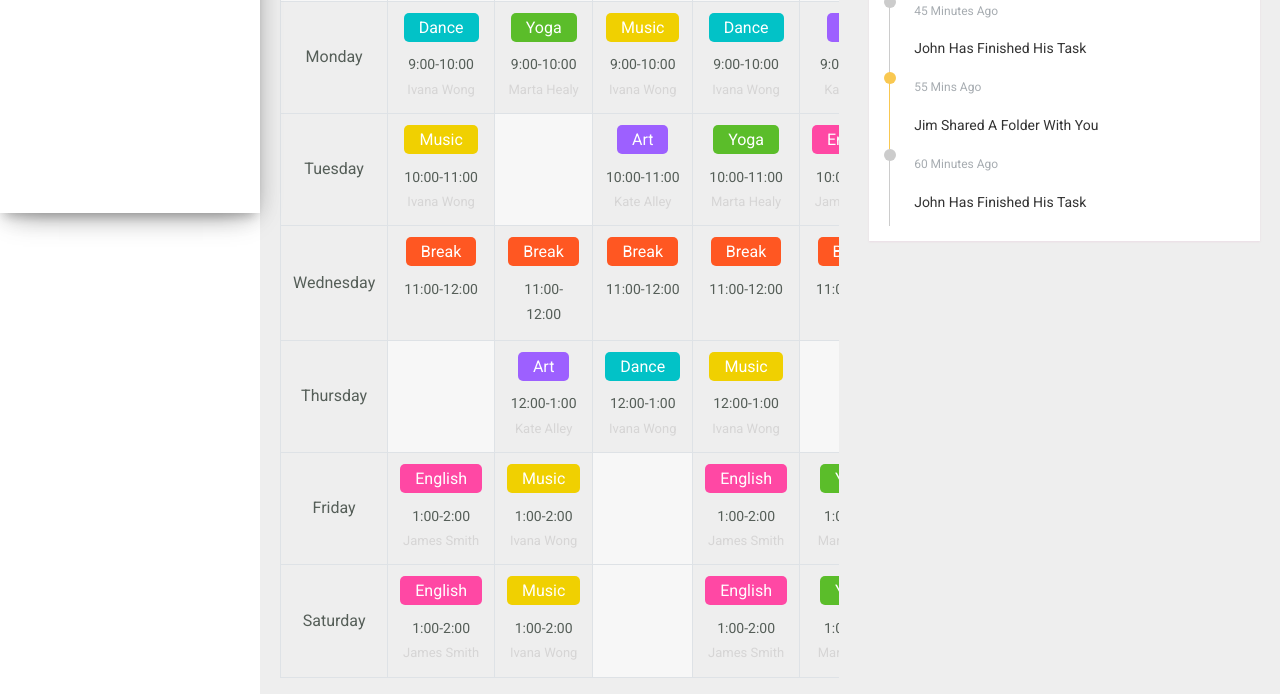
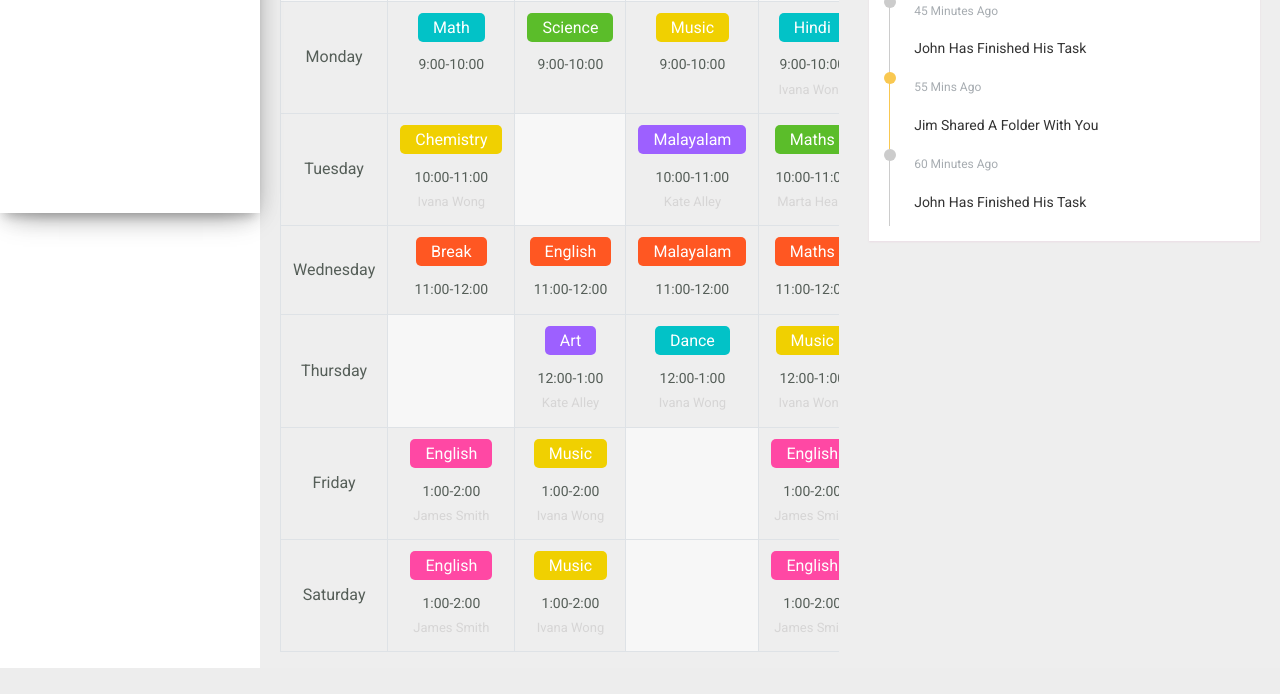
Before and after one commit to shilpasasidharan97/school_mgt, a Django app: page /staffapp/staffhome in a window 1280 px wide. Shown: the part 587-1281 px from the top of the page. After the commit the page ends 1255 px from the top, so only its background shows below. Run offline with Django 4.2, Linux system fonts and the light colour scheme; some libraries are stand-ins or nearby versions; some web fonts are replaced.

Commit message:
version3

```diff
--- a/admin_app/templates/dashboard.html
+++ b/admin_app/templates/dashboard.html
@@ -82,7 +82,7 @@
 
 
 <div class="row ">
-    <div class="col-lg-7 col-md-12">
+    <!-- <div class="col-lg-7 col-md-12">
         <div class="card" style="min-height: 485px">
             <div class="card-header card-header-text">
                 <h4 class="card-title">Employees Stats</h4>
@@ -143,7 +143,7 @@
                 </table>
             </div>
         </div>
-    </div>
+    </div> -->
 
     <div class="col-lg-5 col-md-12">
         <div class="card" style="min-height: 485px">
--- a/staff_app/templates/staffhome.html
+++ b/staff_app/templates/staffhome.html
@@ -48,28 +48,28 @@
                     <tr>
                         <td class="align-middle">Monday</td>
                         <td>
-                            <span class="bg-sky padding-5px-tb padding-15px-lr border-radius-5 margin-10px-bottom text-white font-size16 xs-font-size13">Dance</span>
+                            <span class="bg-sky padding-5px-tb padding-15px-lr border-radius-5 margin-10px-bottom text-white font-size16 xs-font-size13">Math</span>
                             <div class="margin-10px-top font-size14">9:00-10:00</div>
-                            <div class="font-size13 text-light-gray">Ivana Wong</div>
+                            <!-- <div class="font-size13 text-light-gray">Ivana Wong</div> -->
                         </td>
                         <td>
-                            <span class="bg-green padding-5px-tb padding-15px-lr border-radius-5 margin-10px-bottom text-white font-size16  xs-font-size13">Yoga</span>
+                            <span class="bg-green padding-5px-tb padding-15px-lr border-radius-5 margin-10px-bottom text-white font-size16  xs-font-size13">Science</span>
                             <div class="margin-10px-top font-size14">9:00-10:00</div>
-                            <div class="font-size13 text-light-gray">Marta Healy</div>
+                            <!-- <div class="font-size13 text-light-gray">Marta Healy</div> -->
                         </td>
 
                         <td>
                             <span class="bg-yellow padding-5px-tb padding-15px-lr border-radius-5 margin-10px-bottom text-white font-size16  xs-font-size13">Music</span>
                             <div class="margin-10px-top font-size14">9:00-10:00</div>
-                            <div class="font-size13 text-light-gray">Ivana Wong</div>
+                            <!-- <div class="font-size13 text-light-gray">Ivana Wong</div> -->
                         </td>
                         <td>
-                            <span class="bg-sky padding-5px-tb padding-15px-lr border-radius-5 margin-10px-bottom text-white font-size16  xs-font-size13">Dance</span>
+                            <span class="bg-sky padding-5px-tb padding-15px-lr border-radius-5 margin-10px-bottom text-white font-size16  xs-font-size13">Hindi</span>
                             <div class="margin-10px-top font-size14">9:00-10:00</div>
                             <div class="font-size13 text-light-gray">Ivana Wong</div>
                         </td>
                         <td>
-                            <span class="bg-purple padding-5px-tb padding-15px-lr border-radius-5 margin-10px-bottom text-white font-size16  xs-font-size13">Art</span>
+                            <span class="bg-purple padding-5px-tb padding-15px-lr border-radius-5 margin-10px-bottom text-white font-size16  xs-font-size13">History</span>
                             <div class="margin-10px-top font-size14">9:00-10:00</div>
                             <div class="font-size13 text-light-gray">Kate Alley</div>
                         </td>
@@ -83,7 +83,7 @@
                     <tr>
                         <td class="align-middle">Tuesday</td>
                         <td>
-                            <span class="bg-yellow padding-5px-tb padding-15px-lr border-radius-5 margin-10px-bottom text-white font-size16  xs-font-size13">Music</span>
+                            <span class="bg-yellow padding-5px-tb padding-15px-lr border-radius-5 margin-10px-bottom text-white font-size16  xs-font-size13">Chemistry</span>
                             <div class="margin-10px-top font-size14">10:00-11:00</div>
                             <div class="font-size13 text-light-gray">Ivana Wong</div>
                         </td>
@@ -91,12 +91,12 @@
 
                         </td>
                         <td>
-                            <span class="bg-purple padding-5px-tb padding-15px-lr border-radius-5 margin-10px-bottom text-white font-size16  xs-font-size13">Art</span>
+                            <span class="bg-purple padding-5px-tb padding-15px-lr border-radius-5 margin-10px-bottom text-white font-size16  xs-font-size13">Malayalam</span>
                             <div class="margin-10px-top font-size14">10:00-11:00</div>
                             <div class="font-size13 text-light-gray">Kate Alley</div>
                         </td>
                         <td>
-                            <span class="bg-green padding-5px-tb padding-15px-lr border-radius-5 margin-10px-bottom text-white font-size16  xs-font-size13">Yoga</span>
+                            <span class="bg-green padding-5px-tb padding-15px-lr border-radius-5 margin-10px-bottom text-white font-size16  xs-font-size13">Maths</span>
                             <div class="margin-10px-top font-size14">10:00-11:00</div>
                             <div class="font-size13 text-light-gray">Marta Healy</div>
                         </td>
@@ -117,15 +117,15 @@
                             <div class="margin-10px-top font-size14">11:00-12:00</div>
                         </td>
                         <td>
-                            <span class="bg-lightred padding-5px-tb padding-15px-lr border-radius-5 margin-10px-bottom text-white font-size16  xs-font-size13">Break</span>
+                            <span class="bg-lightred padding-5px-tb padding-15px-lr border-radius-5 margin-10px-bottom text-white font-size16  xs-font-size13">english</span>
                             <div class="margin-10px-top font-size14">11:00-12:00</div>
                         </td>
                         <td>
-                            <span class="bg-lightred padding-5px-tb padding-15px-lr border-radius-5 margin-10px-bottom text-white font-size16  xs-font-size13">Break</span>
+                            <span class="bg-lightred padding-5px-tb padding-15px-lr border-radius-5 margin-10px-bottom text-white font-size16  xs-font-size13">Malayalam</span>
                             <div class="margin-10px-top font-size14">11:00-12:00</div>
                         </td>
                         <td>
-                            <span class="bg-lightred padding-5px-tb padding-15px-lr border-radius-5 margin-10px-bottom text-white font-size16  xs-font-size13">Break</span>
+                            <span class="bg-lightred padding-5px-tb padding-15px-lr border-radius-5 margin-10px-bottom text-white font-size16  xs-font-size13">Maths</span>
                             <div class="margin-10px-top font-size14">11:00-12:00</div>
                         </td>
                         <td>
```
Also changed, not shown: 1 other file.
